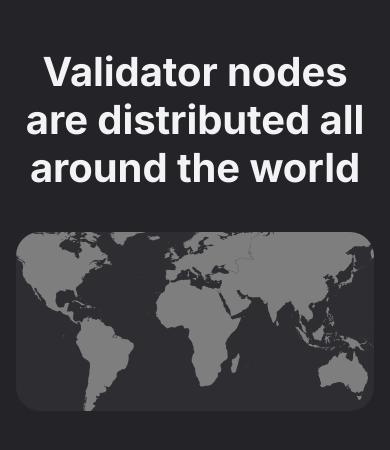
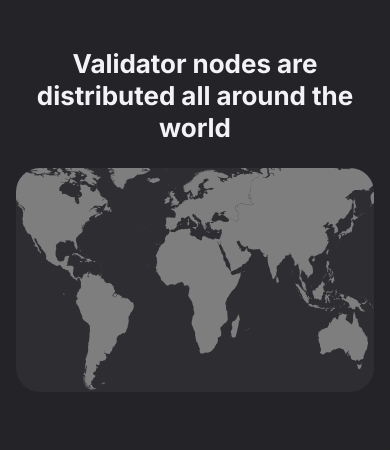
Before and after one commit to ton-developers/ton-validators-map, a Next.js app: page / in a window 390 px wide. Shown: the top 450 px of the page. Built offline with nearby package versions, Linux system fonts and the light colour scheme; no server answers.

Commit message:
Check mobile on startup

```diff
--- a/src/widgets/ValidatorsMap.tsx
+++ b/src/widgets/ValidatorsMap.tsx
@@ -9,12 +9,12 @@ import styles from '../features/validators-map/ui/ValidatorsMap.module.css'
 
 export default function ValidatorsMap() {
   const { data, loading } = useTonValidators();
-  const [isMobile, setIsMobile] = useState(false)
+  const [isMobile, setIsMobile] = useState(checkIfMobile())
   const converter = isMobile ? new MapConverter(1000, 700) : new MapConverter(1000, 600)
 
   useEffect(() => {
     const resizeListener = () => {
-      setIsMobile(window.innerWidth < 1100)
+      setIsMobile(checkIfMobile())
     }
     window.addEventListener('resize', resizeListener)
     return () => {
@@ -37,3 +37,7 @@ export default function ValidatorsMap() {
     </>
   )
 }
+
+function checkIfMobile() {
+  return window.innerWidth < 1100
+}
```
